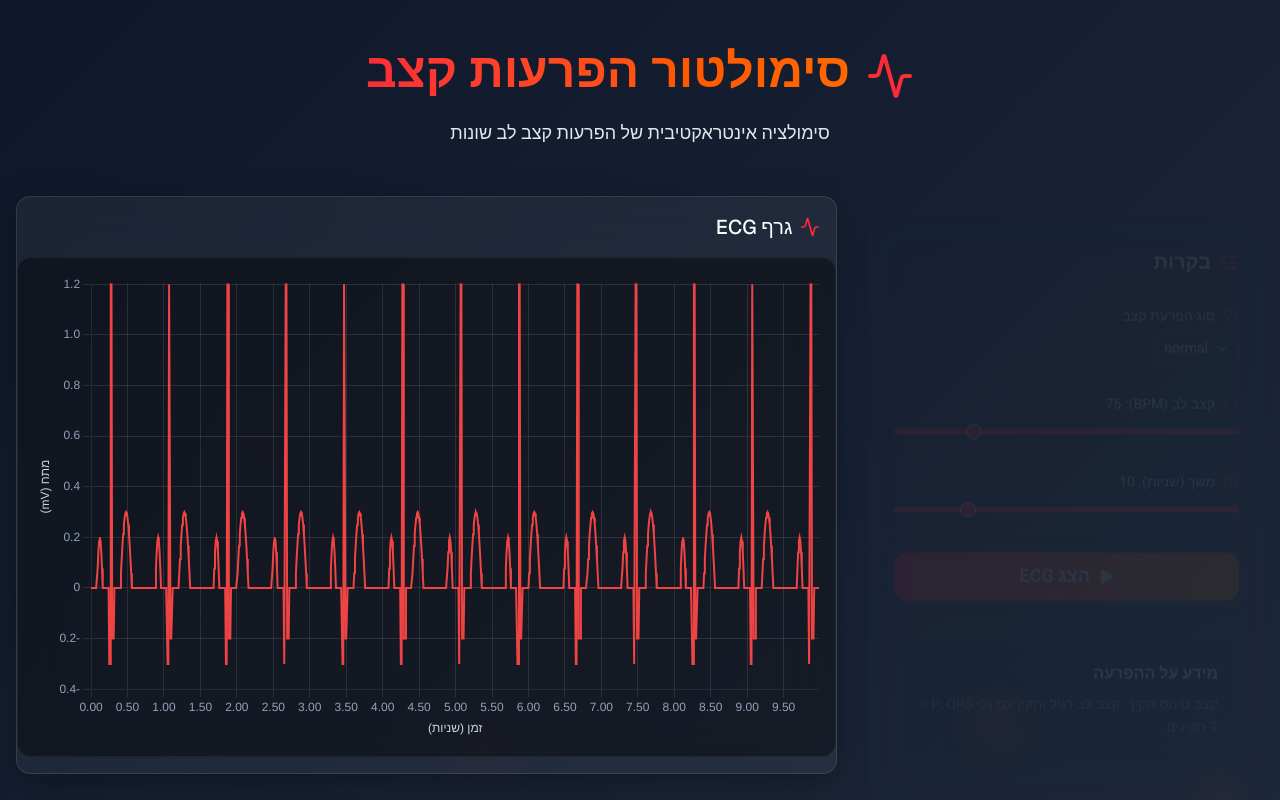
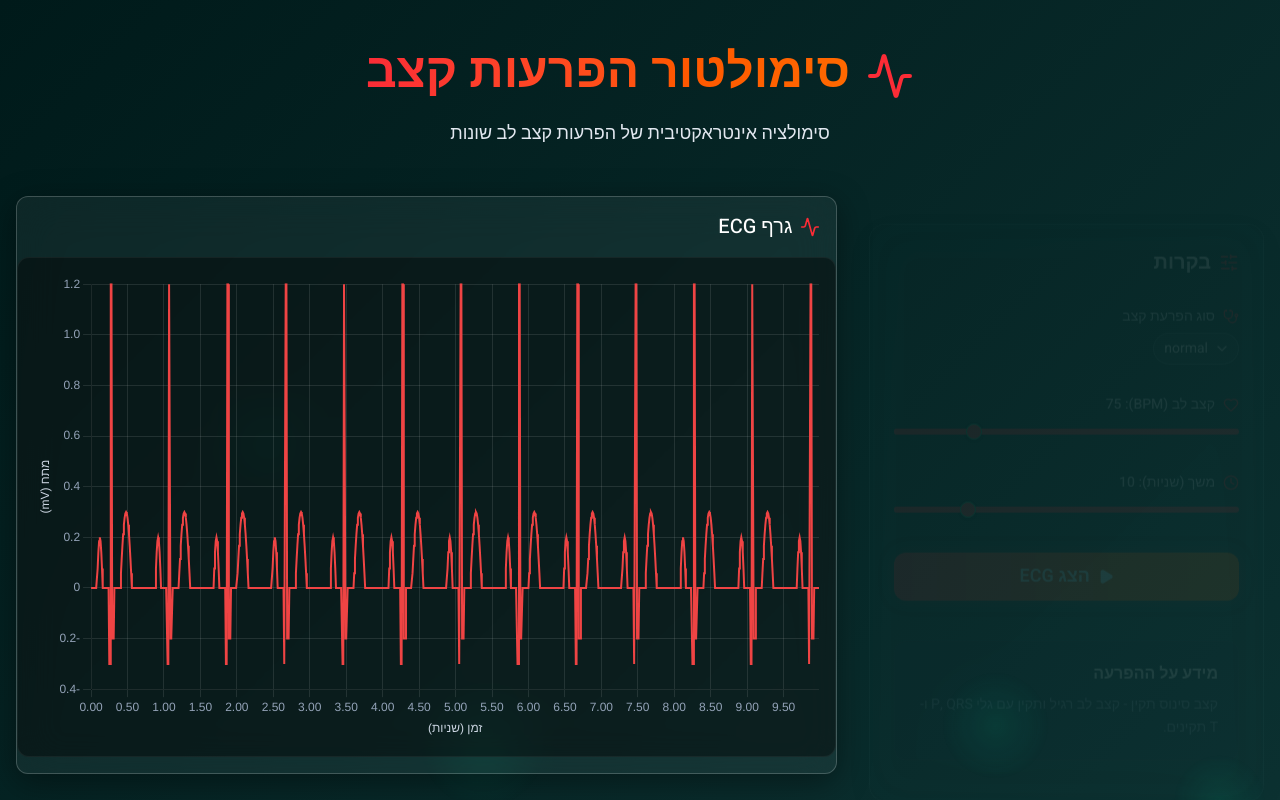
Before and after one commit to Lio311/ECG-Arrhythmia-Simulator, a Next.js app: page / in a window 1280 px wide. Shown: the top 800 px of the page. Built offline with nearby package versions, Linux system fonts and the light colour scheme.

Commit message:
fix: SelectContent width and file input UI

```diff
--- a/src/app/globals.css
+++ b/src/app/globals.css
@@ -21,100 +21,49 @@
   --radius-sm: calc(var(--radius) * 0.6);
   --radius-md: calc(var(--radius) * 0.8);
   --radius-lg: var(--radius);
-  --font-heading: var(--font-sans);
-  --color-sidebar-ring: var(--sidebar-ring);
-  --color-sidebar-border: var(--sidebar-border);
-  --color-sidebar-accent-foreground: var(--sidebar-accent-foreground);
-  --color-sidebar-accent: var(--sidebar-accent);
-  --color-sidebar-primary-foreground: var(--sidebar-primary-foreground);
-  --color-sidebar-primary: var(--sidebar-primary);
-  --color-sidebar-foreground: var(--sidebar-foreground);
-  --color-sidebar: var(--sidebar);
-  --color-chart-5: var(--chart-5);
-  --color-chart-4: var(--chart-4);
-  --color-chart-3: var(--chart-3);
-  --color-chart-2: var(--chart-2);
-  --color-chart-1: var(--chart-1);
-  --color-destructive: var(--destructive);
-  --color-accent-foreground: var(--accent-foreground);
-  --color-accent: var(--accent);
-  --color-secondary-foreground: var(--secondary-foreground);
-  --color-secondary: var(--secondary);
-  --color-popover-foreground: var(--popover-foreground);
-  --color-popover: var(--popover);
-  --radius-xl: calc(var(--radius) * 1.4);
-  --radius-2xl: calc(var(--radius) * 1.8);
-  --radius-3xl: calc(var(--radius) * 2.2);
-  --radius-4xl: calc(var(--radius) * 2.6);
 }
 
 :root {
-  --card: oklch(1 0 0);
-  --card-foreground: oklch(0.145 0 0);
-  --popover: oklch(1 0 0);
-  --popover-foreground: oklch(0.145 0 0);
-  --primary: oklch(0.205 0 0);
+  --background: oklch(0.2 0 0);
+  --foreground: oklch(0.985 0 0);
+  --card: oklch(1 0 0 / 10%);
+  --card-foreground: oklch(0.985 0 0);
+  --popover: oklch(1 0 0 / 15%);
+  --popover-foreground: oklch(0.985 0 0);
+  --primary: oklch(0.7 0.15 160);
   --primary-foreground: oklch(0.985 0 0);
-  --secondary: oklch(0.97 0 0);
-  --secondary-foreground: oklch(0.205 0 0);
-  --muted: oklch(0.97 0 0);
-  --muted-foreground: oklch(0.556 0 0);
-  --accent: oklch(0.97 0 0);
-  --accent-foreground: oklch(0.205 0 0);
-  --destructive: oklch(0.577 0.245 27.325);
-  --border: oklch(0.922 0 0);
-  --input: oklch(0.922 0 0);
-  --ring: oklch(0.708 0 0);
-  --radius: 0.625rem;
-  --background: oklch(1 0 0);
-  --foreground: oklch(0.145 0 0);
-  --chart-1: oklch(0.87 0 0);
-  --chart-2: oklch(0.556 0 0);
-  --chart-3: oklch(0.439 0 0);
-  --chart-4: oklch(0.371 0 0);
-  --chart-5: oklch(0.269 0 0);
-  --sidebar: oklch(0.985 0 0);
-  --sidebar-foreground: oklch(0.145 0 0);
-  --sidebar-primary: oklch(0.205 0 0);
-  --sidebar-primary-foreground: oklch(0.985 0 0);
-  --sidebar-accent: oklch(0.97 0 0);
-  --sidebar-accent-foreground: oklch(0.205 0 0);
-  --sidebar-border: oklch(0.922 0 0);
-  --sidebar-ring: oklch(0.708 0 0);
+  --secondary: oklch(1 0 0 / 15%);
+  --secondary-foreground: oklch(0.985 0 0);
+  --muted: oklch(1 0 0 / 15%);
+  --muted-foreground: oklch(0.9 0 0);
+  --accent: oklch(0.7 0.15 160);
+  --accent-foreground: oklch(0.985 0 0);
+  --destructive: oklch(0.6 0.2 20);
+  --border: oklch(1 0 0 / 20%);
+  --input: oklch(1 0 0 / 20%);
+  --ring: oklch(0.7 0.15 160);
+  --radius: 1rem;
 }
 
 .dark {
-  --background: oklch(0.145 0 0);
+  --background: oklch(0.2 0 0);
   --foreground: oklch(0.985 0 0);
-  --card: oklch(0.205 0 0);
+  --card: oklch(1 0 0 / 10%);
   --card-foreground: oklch(0.985 0 0);
-  --popover: oklch(0.205 0 0);
+  --popover: oklch(1 0 0 / 15%);
   --popover-foreground: oklch(0.985 0 0);
-  --primary: oklch(0.922 0 0);
-  --primary-foreground: oklch(0.205 0 0);
-  --secondary: oklch(0.269 0 0);
+  --primary: oklch(0.7 0.15 160);
+  --primary-foreground: oklch(0.985 0 0);
+  --secondary: oklch(1 0 0 / 15%);
   --secondary-foreground: oklch(0.985 0 0);
-  --muted: oklch(0.269 0 0);
-  --muted-foreground: oklch(0.708 0 0);
-  --accent: oklch(0.269 0 0);
+  --muted: oklch(1 0 0 / 15%);
+  --muted-foreground: oklch(0.9 0 0);
+  --accent: oklch(0.7 0.15 160);
   --accent-foreground: oklch(0.985 0 0);
-  --destructive: oklch(0.704 0.191 22.216);
-  --border: oklch(1 0 0 / 10%);
-  --input: oklch(1 0 0 / 15%);
-  --ring: oklch(0.556 0 0);
-  --chart-1: oklch(0.87 0 0);
-  --chart-2: oklch(0.556 0 0);
-  --chart-3: oklch(0.439 0 0);
-  --chart-4: oklch(0.371 0 0);
-  --chart-5: oklch(0.269 0 0);
-  --sidebar: oklch(0.205 0 0);
-  --sidebar-foreground: oklch(0.985 0 0);
-  --sidebar-primary: oklch(0.488 0.243 264.376);
-  --sidebar-primary-foreground: oklch(0.985 0 0);
-  --sidebar-accent: oklch(0.269 0 0);
-  --sidebar-accent-foreground: oklch(0.985 0 0);
-  --sidebar-border: oklch(1 0 0 / 10%);
-  --sidebar-ring: oklch(0.556 0 0);
+  --destructive: oklch(0.6 0.2 20);
+  --border: oklch(1 0 0 / 20%);
+  --input: oklch(1 0 0 / 20%);
+  --ring: oklch(0.7 0.15 160);
 }
 
 @layer base {
@@ -123,50 +72,36 @@
   }
   body {
     @apply bg-background text-foreground;
-    background: linear-gradient(135deg, #0f172a 0%, #1e293b 100%);
+    background: linear-gradient(135deg, #001a1a 0%, #0d3333 100%);
     min-height: 100vh;
     overflow-x: hidden;
   }
-  html {
-    @apply font-sans;
-  }
 }
 
-/* ===== Custom Styles ===== */
 .glass-card {
   background: rgba(255, 255, 255, 0.05);
   backdrop-filter: blur(20px);
   -webkit-backdrop-filter: blur(20px);
-  border: 1px solid rgba(255, 255, 255, 0.1);
-  box-shadow: 0 8px 32px rgba(0, 0, 0, 0.3);
+  border: 1px solid rgba(255, 255, 255, 0.2);
+  box-shadow: 0 8px 32px rgba(0, 0, 0, 0.4);
   transition: all 0.3s cubic-bezier(0.4, 0, 0.2, 1);
 }
-
 .glass-card:hover {
   transform: translateY(-4px);
-  box-shadow: 0 12px 40px rgba(239, 68, 68, 0.2);
+  box-shadow: 0 12px 40px rgba(0, 204, 153, 0.3);
 }
 
 .bg-animation {
   position: fixed;
-  top: 0;
-  left: 0;
-  width: 100%;
-  height: 100%;
-  z-index: 0;
-  overflow: hidden;
-  pointer-events: none;
+  top: 0; left: 0; width: 100%; height: 100%;
+  z-index: 0; overflow: hidden; pointer-events: none;
 }
-
 .bubble {
-  position: absolute;
-  bottom: -100px;
-  background: radial-gradient(circle, rgba(239, 68, 68, 0.4) 0%, transparent 70%);
-  border-radius: 50%;
-  opacity: 0.1;
+  position: absolute; bottom: -100px;
+  background: radial-gradient(circle, rgba(0, 204, 153, 0.5) 0%, transparent 70%);
+  border-radius: 50%; opacity: 0.2;
   animation: rise 15s infinite ease-in-out;
 }
-
 .bubble:nth-child(1) { width: 80px; height: 80px; left: 10%; animation-delay: 0s; animation-duration: 12s; }
 .bubble:nth-child(2) { width: 120px; height: 120px; left: 30%; animation-delay: 2s; animation-duration: 16s; }
 .bubble:nth-child(3) { width: 60px; height: 60px; left: 50%; animation-delay: 4s; animation-duration: 14s; }
@@ -178,14 +113,3 @@
   50% { transform: translateX(100px) scale(1.2); }
   100% { bottom: 110vh; transform: translateX(-50px) scale(0.8); }
 }
-
-@keyframes heartbeat {
-  0%, 100% { transform: scale(1); }
-  10% { transform: scale(1.1); }
-  20% { transform: scale(1); }
-  30% { transform: scale(1.1); }
-  40% { transform: scale(1); }
-}
-.heartbeat-icon {
-  animation: heartbeat 1.5s infinite;
-}
--- a/src/components/ui/select.tsx
+++ b/src/components/ui/select.tsx
@@ -83,7 +83,7 @@ function SelectContent({
         <SelectPrimitive.Popup
           data-slot="select-content"
           data-align-trigger={alignItemWithTrigger}
-          className={cn("relative isolate z-50 max-h-(--available-height) w-(--anchor-width) min-w-36 origin-(--transform-origin) overflow-x-hidden overflow-y-auto rounded-lg bg-popover text-popover-foreground shadow-md ring-1 ring-foreground/10 duration-100 data-[align-trigger=true]:animate-none data-[side=bottom]:slide-in-from-top-2 data-[side=inline-end]:slide-in-from-left-2 data-[side=inline-start]:slide-in-from-right-2 data-[side=left]:slide-in-from-right-2 data-[side=right]:slide-in-from-left-2 data-[side=top]:slide-in-from-bottom-2 data-open:animate-in data-open:fade-in-0 data-open:zoom-in-95 data-closed:animate-out data-closed:fade-out-0 data-closed:zoom-out-95", className )}
+          className={cn("relative isolate z-50 max-h-(--available-height) min-w-(--anchor-width) min-w-36 origin-(--transform-origin) overflow-x-hidden overflow-y-auto rounded-lg bg-popover text-popover-foreground shadow-md ring-1 ring-foreground/10 duration-100 data-[align-trigger=true]:animate-none data-[side=bottom]:slide-in-from-top-2 data-[side=inline-end]:slide-in-from-left-2 data-[side=inline-start]:slide-in-from-right-2 data-[side=left]:slide-in-from-right-2 data-[side=right]:slide-in-from-left-2 data-[side=top]:slide-in-from-bottom-2 data-open:animate-in data-open:fade-in-0 data-open:zoom-in-95 data-closed:animate-out data-closed:fade-out-0 data-closed:zoom-out-95", className )}
           {...props}
         >
           <SelectScrollUpButton />
```
